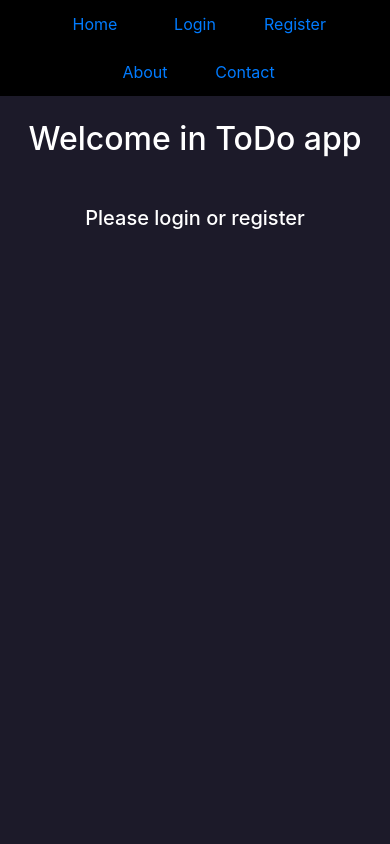
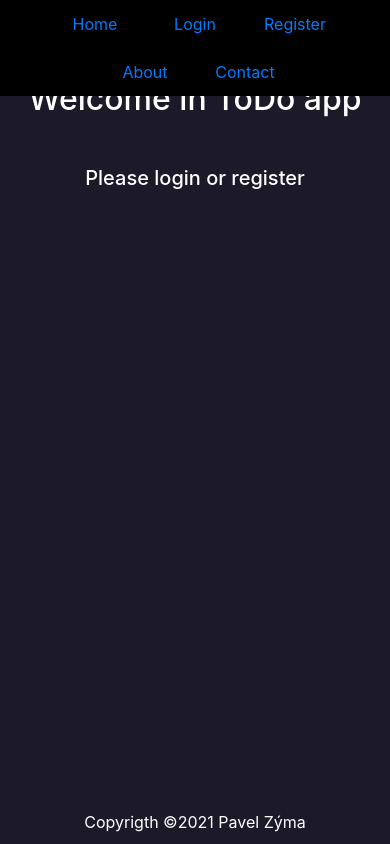
Before and after one commit to pavel7508/todolist, a Flask app: page /logout in a window 390 px wide. Run offline with Flask 2, Linux system fonts and the light colour scheme; some libraries are stand-ins or nearby versions.

Commit message:
Oprava responzivity

```diff
--- a/app.py
+++ b/app.py
@@ -50,6 +50,7 @@ def todolist():
 #add task
 @app.route("/add")
 def add_task():
+    user=session.get("user",None)
     user_id=session["user_id"]
     if request.args.get("submit")=="Save":
         task=request.args.get("task")
@@ -57,7 +58,7 @@ def add_task():
         create_db.insert_record(task,execdate,0,user_id)
 
         return redirect(url_for("todolist"))
-    return render_template("add.html")
+    return render_template("add.html",success=True,user=user)
 
 #delete task
 @app.route("/del")
--- a/static/style.css
+++ b/static/style.css
@@ -44,6 +44,10 @@ h2{
     width: 20%;
 
   }
+  input.col-md-1{
+      width: 20%;
+  }
+
 }
 /* login.html */
 h3{
--- /dev/null
+++ b/templates/_footer.html
@@ -0,0 +1 @@
+<div class="text-center text-white" style="position: absolute; bottom:10px;width: 100%;">Copyrigth &copy;2021 Pavel Zýma </div>
--- a/templates/about.html
+++ b/templates/about.html
@@ -1,6 +1,7 @@
 {% extends "base.html" %}
 
 {% block content %}
+<div style="margin-top: 80px;"></div>
 <h2 class="text-white text-center my-4">About App</h2>
 <div class="row">
 	<div class="col-sm-4"></div>
--- a/templates/add.html
+++ b/templates/add.html
@@ -1,6 +1,6 @@
 {% extends "base.html" %}
 	{% block content %}
-	<p><h1 class="text-center text-primary">Add task</h1></p>
+	<p><h1 class="text-center text-primary" style="margin-top: 80px;">Add task</h1></p>
 	<div class="container">
 		<div class="row">
 			<div class="col-md-8 text-white">Insert your task:</div>
--- a/templates/base.html
+++ b/templates/base.html
@@ -25,7 +25,7 @@
 <body>
     {% if not success %}
 
-		<ul class="nav justify-content-center">
+		<ul class="nav fixed-top  justify-content-center">
 			<li class="nav-item"><a class="nav-link" href="/">Home</a></li>
 			<li class="nav-item"><a class="nav-link" href="/login">Login</a></li>
 			{% if not register %}
@@ -47,13 +47,13 @@
 		{% endif %}
 
 		{% if success %}
-			<ul class="nav justify-content-center">
+			<ul class=" nav fixed-top justify-content-center">
 				<li class="nav-item"><a class="nav-link" href="/">Home</a></li>
 				<li class="nav-item"><a href="/about" class="nav-link">About</a></li>
 				<li class="nav-item"><a class="nav-link" href="/contact">Contact</a></li>
 				{% if user %}
 				<li class="nav-item" ><a class="nav-link" href="/logout">Logout</a></li>
-				<li class="nav-item"><a class="nav-link" href="#"><img src="images/pozadi.jpg" alt = "{{ user }}"  data-member-id="78477" class="member-card circle thumbnail-32"></a> </li>
+				<li class="nav-item"><a class="nav-link rounded-circle" href="#"><img src="images/pozadi.jpg" alt = "{{ user }}"></a> </li>
 				{% endif %}
 			</ul>
 
@@ -68,6 +68,8 @@
 		{% endif %}
 
     {% block content %}{% endblock %}
+
+	{% include "_footer.html" %}
 	<script>
 		function checkdate(odstavec,ifchecked){
 			datum1=new Date(odstavec.value);
--- a/templates/edit.html
+++ b/templates/edit.html
@@ -1,6 +1,6 @@
 {% extends "base.html" %}
 	{% block content %}
-	<p><h1 class="text-center text-primary">Edit your Task</h1></p>
+	<p><h1 class="text-center text-primary" style="margin-top: 80px;">Edit your Task</h1></p>
 	<div class="container">
 		<div class="row">
 			<div class="col-md-7">Edit your task:</div>
--- a/templates/index.html
+++ b/templates/index.html
@@ -4,25 +4,27 @@
 
     {% block content%}
 		{% if not success %}
+		<div style="margin-top: 80px;">
 	    <h2 class="text-white my-4">Welcome in ToDo app</h2>
 		<h5 class="text-white text-center my-5">Please login or register </h5>
+		</div>
 		{% endif %}
 
 	{% if success %}
-	<div class="container mt-4" >
-		<p><h1 class="text-center text-white text-decoration " >List of Tasks</h1></p>
-		<div class="justify-content-center">
+	<div class="container border" style="margin-top: 80px;" >
+		<p><h1 class="text-center text-white text-decoration mt-4">List of Tasks</h1></p>
+		<div class=" mx-auto">
 			<form action="/todolist" class="my-3">
-				<div class="form-row text-center">
-					<a href="/add"class="btn btn-success col-sm-1 offset-1" name="add">Add</a>
-					<a href="" onclick="print()" class="btn btn-light col-sm-1 offset-8" name="Print">Print</a>
+				<div class="  clearfix">
+					<a href="/add"class="btn btn-success col-md-1 " name="add">Add</a>
+					<a href="" onclick="print()" class="btn btn-light col-md-1 float-right" name="Print">Print</a>
 				</div>
 				<div id=menu>
-					<div id="item" class="btn btn-warning  offset-1 my-3">Filter</div>
+					<div id="item" class="btn btn-warning my-3">Filter</div>
 					<div id="submenu">
-						<input type="submit" name="submit" value="Savedate" class="col-sm-1 btn btn-primary">
-						<input type="submit" name="submit" value="History" class="col-sm-1  btn btn-danger">
-						<input type="submit" name="submit" value="All" class="col-sm-1  btn btn-success">
+						<input type="submit" name="submit" value="Savedate" class="col-md-1 btn btn-primary">
+						<input type="submit" name="submit" value="History" class="col-md-1  btn btn-danger">
+						<input type="submit" name="submit" value="All" class="col-md-1  btn btn-success">
 					</div>
 
 				</div>
@@ -30,7 +32,7 @@
 
 			<div class="row my-4" >
 				<!--<div class="col-sm-1">#</div>-->
-				<div class="col-md-5 offset-1 text-white">Task:</div>
+				<div class="col-md-7 text-white">Task:</div>
 				<div class="col-md-2 text-white">Deadline:</div>
 				<div class="col-md-1 text-white">Done:</div>
 
@@ -40,7 +42,7 @@
 			<form action="" class="text-center">
 				{% for record in records %}
 				<div class="input-group datum2">
-					<input type="text" readonly="readonly" class="form-control col-md-5 offset-1" name="ukol" id="ukol" value="{{ record[1] }}" >
+					<input type="text" readonly="readonly" class="form-control col-md-7 " name="ukol" id="ukol" value="{{ record[1] }}" >
 
 					<input type="text" readonly="readonly" class="form-control-date col-md-2  datum3"  name="execdate"  value="{{ record[2] }}">
 
@@ -55,7 +57,7 @@
 
 					{% endif %}
 
-					<a href="/edit?id={{record[0]}}"  class="col-md-1 btn btn-success" name="edit">Edit</a>
+					<a href="/edit?id={{record[0]}}"  class="col-md-1 btn btn-info" name="edit">Edit</a>
 
 					<a href="/del?id={{ record[0] }}"  class="col-md-1 btn btn-danger" name="delete" >Delete</a>
 
@@ -68,6 +70,4 @@
 		</div>
 	</div>
 		{% endif %}
-
-
 	{% endblock %}
--- a/templates/login.html
+++ b/templates/login.html
@@ -1,6 +1,8 @@
     {% extends "base.html" %}
-    {% block content%}
+    {% block content %}
+    <div style="margin-top: 80px;"></div>
         <h3>Login</h3>
+        <div class="form">
             <form  action="{{url_for('login')}}" method="POST">
                 <div id="login-form">
                     <input type="text" name="username" id="username" placeholder="Enter your username" required><br>
@@ -8,4 +10,6 @@
                     <input type="submit" class="btn btn-light btn-lg" value="Send" name="login-submit">
                 </div>
             </form>
+        </div>
+
     {% endblock %}
--- a/templates/registr.html
+++ b/templates/registr.html
@@ -1,5 +1,6 @@
 {% extends "base.html" %}
     {% block content %}
+    <div style="margin-top: 80px;"></div>
     <form name="register-form" method="POST" action="{{url_for('register')}}" onsubmit="return validateForm() " >
         <div id="login-form">
             <h3>Register:</h3>
```
Also changed, not shown: package/db/todolist.db. Lines whose indentation alone changed are shown as unchanged.
